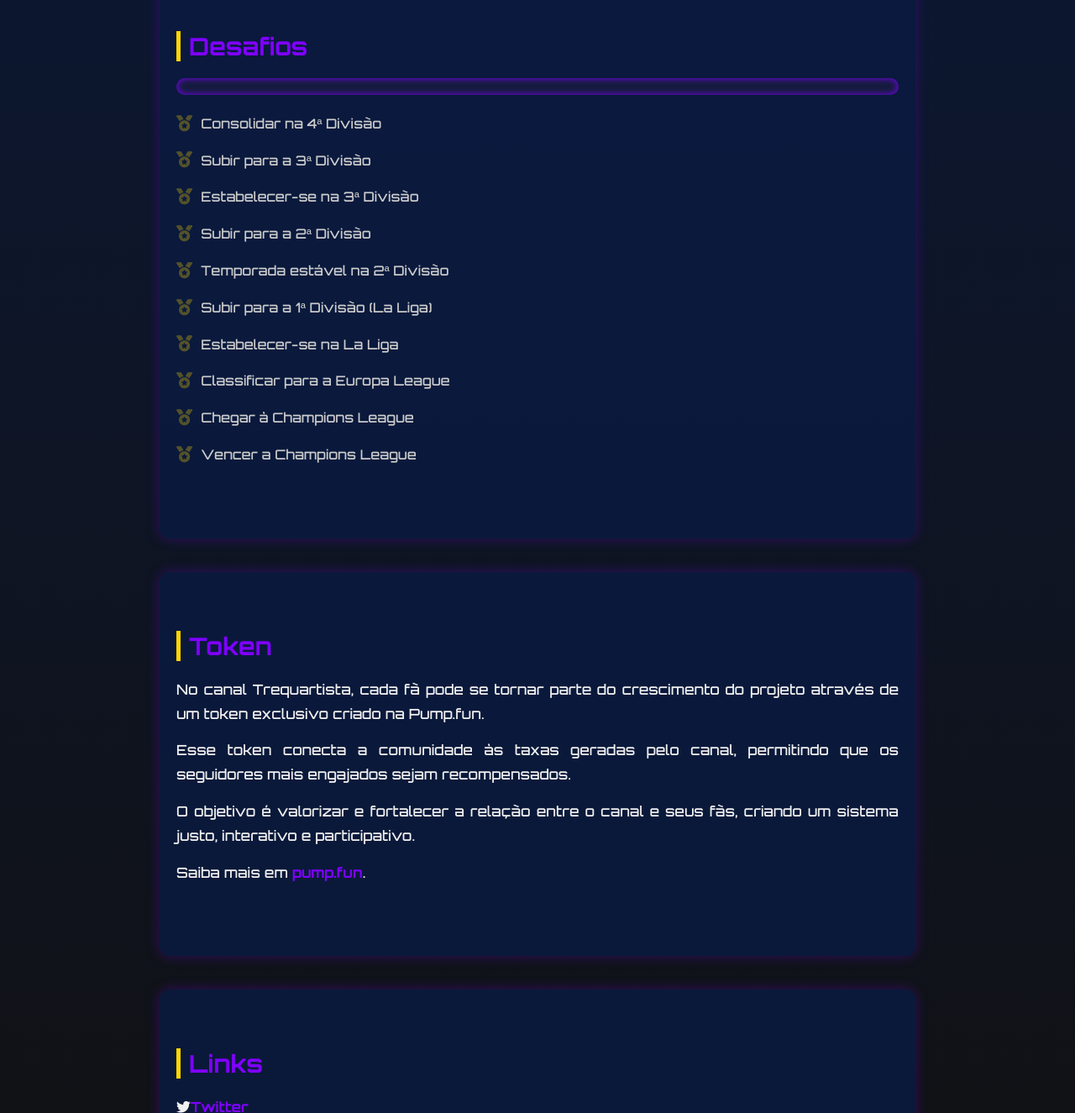
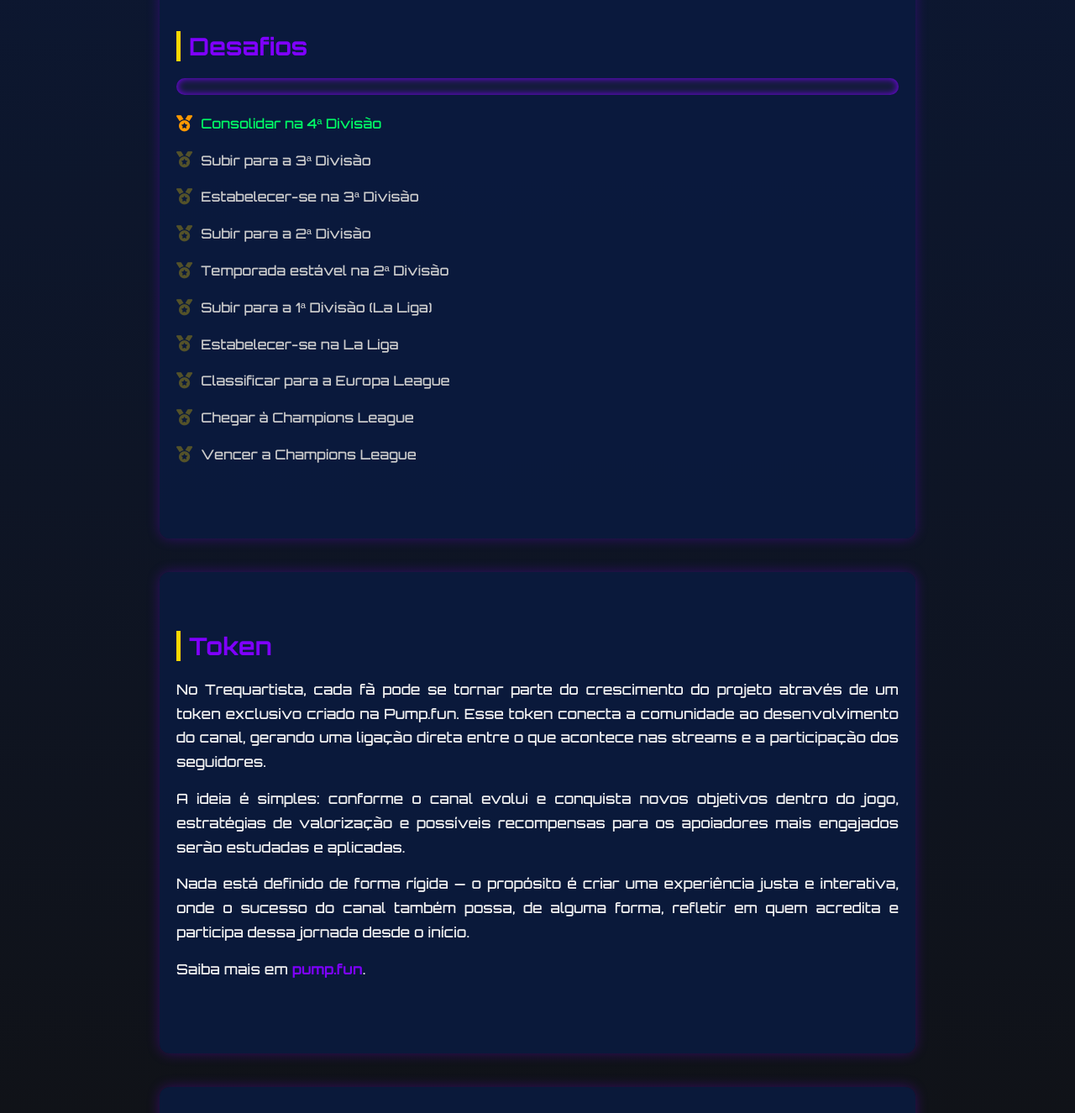
Before and after one commit to TrequartistaBR/Trequartista-Site, a plain HTML site: page index.html in a window 1280 px wide. Shown: the part 900-2225 px from the top of the page at 84% size. Drawn offline with Linux system fonts and the light colour scheme.

Commit message:
Add files via upload

```diff
--- a/index.html
+++ b/index.html
@@ -78,7 +78,7 @@ footer { background:#0a1a40; color:#f0f0f0; text-align:center; padding:25px; mar
       <div class="progress-bar" id="progress-bar" style="width:0%;"></div>
     </div>
     <ul class="checklist" id="checklist">
-      <li><i class="fas fa-medal"></i>Consolidar na 4ª Divisão</li>
+      <li class="completed"><i class="fas fa-medal"></i>Consolidar na 4ª Divisão</li>
       <li><i class="fas fa-medal"></i>Subir para a 3ª Divisão</li>
       <li><i class="fas fa-medal"></i>Estabelecer-se na 3ª Divisão</li>
       <li><i class="fas fa-medal"></i>Subir para a 2ª Divisão</li>
@@ -94,9 +94,9 @@ footer { background:#0a1a40; color:#f0f0f0; text-align:center; padding:25px; mar
   <!-- Token -->
   <section id="token">
     <h2 id="section-token">Token</h2>
-    <p id="token-text">No canal Trequartista, cada fã pode se tornar parte do crescimento do projeto através de um token exclusivo criado na Pump.fun.</p>
-    <p id="token-text2">Esse token conecta a comunidade às taxas geradas pelo canal, permitindo que os seguidores mais engajados sejam recompensados.</p>
-    <p id="token-text3">O objetivo é valorizar e fortalecer a relação entre o canal e seus fãs, criando um sistema justo, interativo e participativo.</p>
+    <p id="token-text">No Trequartista, cada fã pode se tornar parte do crescimento do projeto através de um token exclusivo criado na Pump.fun. Esse token conecta a comunidade ao desenvolvimento do canal, gerando uma ligação direta entre o que acontece nas streams e a participação dos seguidores.</p>
+    <p id="token-text2">A ideia é simples: conforme o canal evolui e conquista novos objetivos dentro do jogo, estratégias de valorização e possíveis recompensas para os apoiadores mais engajados serão estudadas e aplicadas.</p>
+    <p id="token-text3">Nada está definido de forma rígida — o propósito é criar uma experiência justa e interativa, onde o sucesso do canal também possa, de alguma forma, refletir em quem acredita e participa dessa jornada desde o início.</p>
     <p id="token-text4">Saiba mais em <a href="https://pump.fun" target="_blank">pump.fun</a>.</p>
   </section>
 
@@ -127,7 +127,12 @@ const texts = {
     section:{jogo:"Jogo Atual", desafios:"Desafios", links:"Links", token:"Token"},
     challenge:"Levar um clube de uma cidade minúscula da Espanha (Brea de Aragon - 1559 habitantes) até os grandes palcos do futebol mundial.",
     checklist:["Consolidar na 4ª Divisão","Subir para a 3ª Divisão","Estabelecer-se na 3ª Divisão","Subir para a 2ª Divisão","Temporada estável na 2ª Divisão","Subir para a 1ª Divisão (La Liga)","Estabelecer-se na La Liga","Classificar para a Europa League","Chegar à Champions League","Vencer a Champions League"],
-    token:["No canal Trequartista, cada fã pode se tornar parte do crescimento do projeto através de um token exclusivo criado na Pump.fun.","Esse token conecta a comunidade às taxas geradas pelo canal, permitindo que os seguidores mais engajados sejam recompensados.","O objetivo é valorizar e fortalecer a relação entre o canal e seus fãs, criando um sistema justo, interativo e participativo.","Saiba mais em pump.fun"]
+    token:[
+      "No Trequartista, cada fã pode se tornar parte do crescimento do projeto através de um token exclusivo criado na Pump.fun. Esse token conecta a comunidade ao desenvolvimento do canal, gerando uma ligação direta entre o que acontece nas streams e a participação dos seguidores.",
+      "A ideia é simples: conforme o canal evolui e conquista novos objetivos dentro do jogo, estratégias de valorização e possíveis recompensas para os apoiadores mais engajados serão estudadas e aplicadas.",
+      "Nada está definido de forma rígida — o propósito é criar uma experiência justa e interativa, onde o sucesso do canal também possa, de alguma forma, refletir em quem acredita e participa dessa jornada desde o início.",
+      "Saiba mais em pump.fun"
+    ]
   },
   en:{
     title:"Trequartista",
@@ -136,7 +141,12 @@ const texts = {
     section:{jogo:"Current Game", desafios:"Challenges", links:"Links", token:"Token"},
     challenge:"Take a tiny Spanish town club (Brea de Aragon - 1,559 inhabitants) to the big stages of world football.",
     checklist:["Consolidate in 4th Division","Promote to 3rd Division","Establish in 3rd Division","Promote to 2nd Division","Secure a stable season in 2nd Division","Promote to 1st Division (La Liga)","Establish in La Liga","Qualify for Europa League","Reach Champions League","Win the Champions League"],
-    token:["On the Trequartista channel, every fan can become part of the project's growth through a unique token created on Pump.fun.","This token connects the community to the fees generated by the channel, allowing the most engaged followers to be rewarded.","The goal is to value and strengthen the relationship between the channel and its fans, creating a fair, interactive, and participative system.","Learn more at pump.fun"]
+    token:[
+      "On Trequartista, every fan can become part of the project's growth through a unique token created on Pump.fun. This token connects the community to the channel’s development, creating a direct link between what happens in the streams and the participation of followers.",
+      "The idea is simple: as the channel evolves and achieves new goals within the game, strategies to reward and value the most engaged supporters will be studied and implemented.",
+      "Nothing is set in stone — the goal is to build a fair and interactive experience, where the channel’s success can, in some way, reflect on those who believe in and join this journey from the very beginning.",
+      "Learn more at pump.fun"
+    ]
   }
 };
 
```
